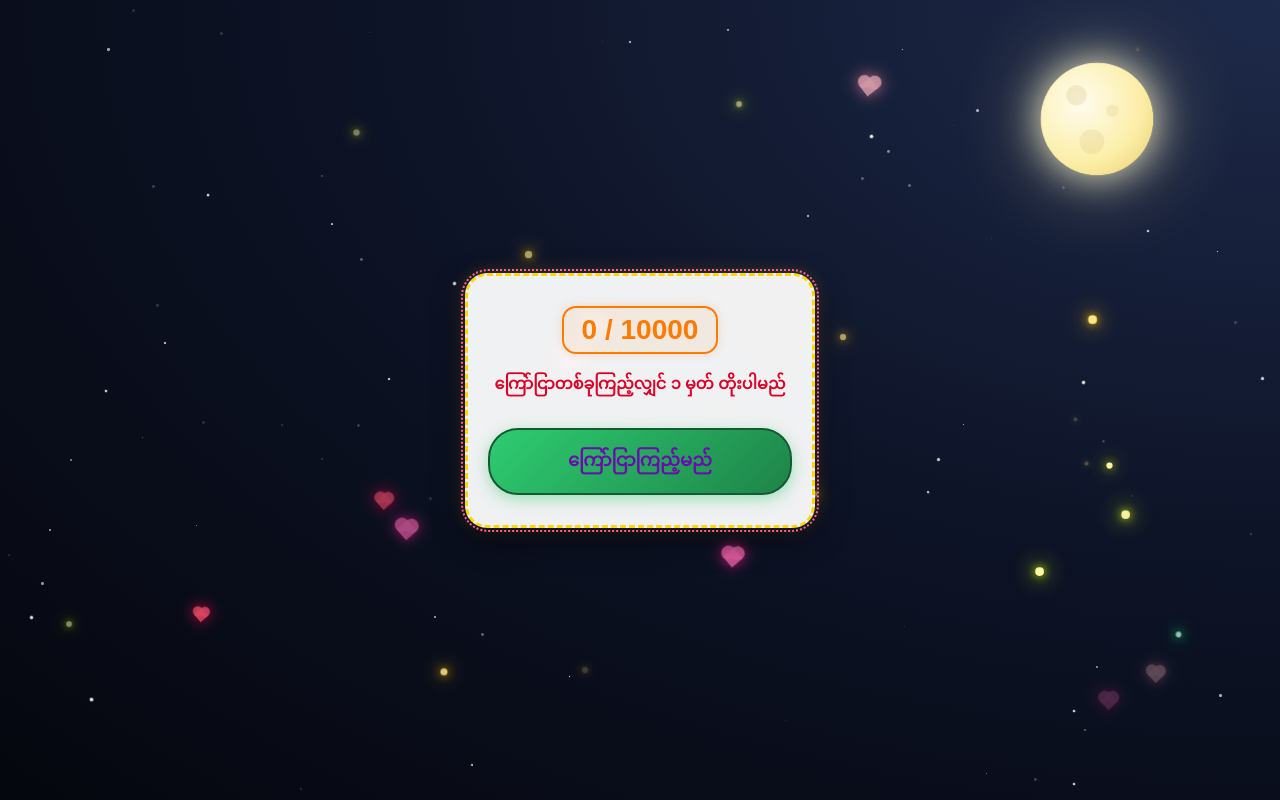
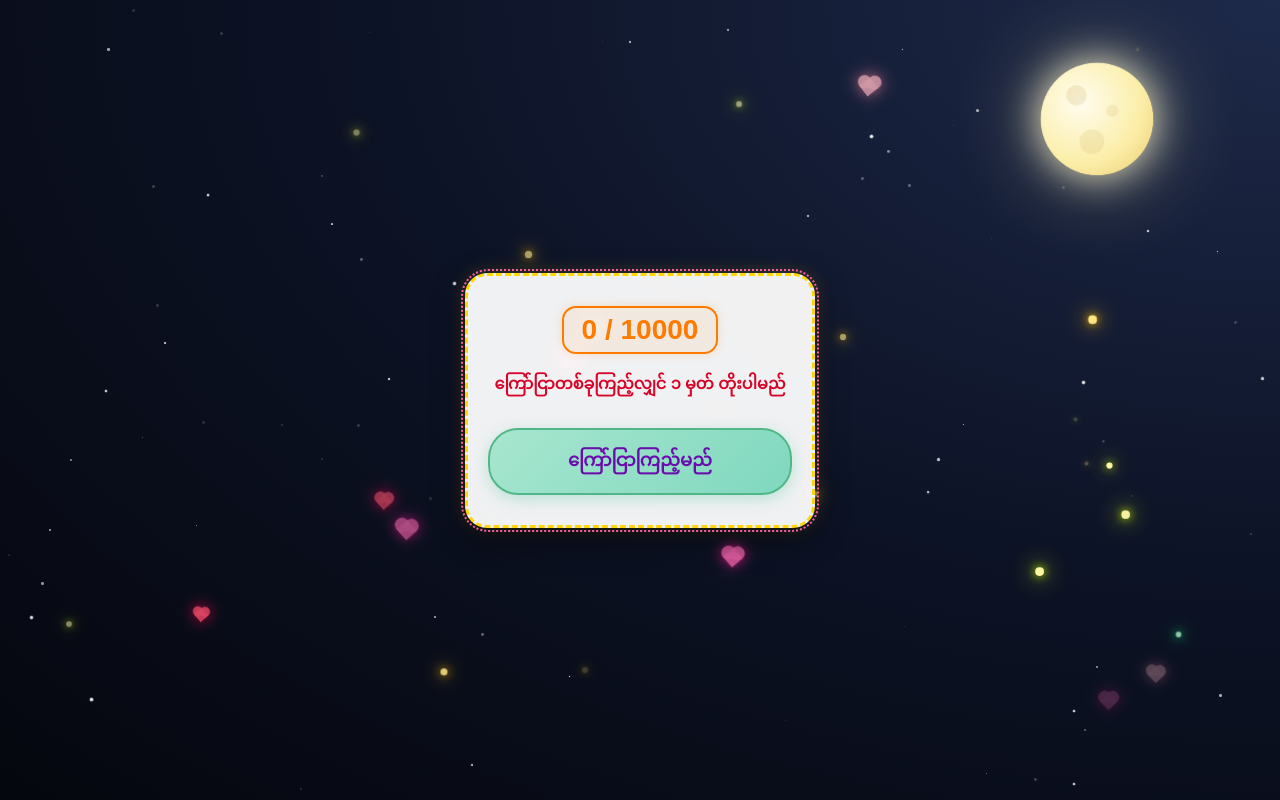
Before and after one commit to noenoe789/Lucky7, a plain HTML site: page index.html in a window 1280 px wide. Drawn offline with Linux system fonts and the light colour scheme.

Commit message:
Update button styles and colors in index.html

```diff
--- a/index.html
+++ b/index.html
@@ -198,19 +198,19 @@
             margin-bottom: 25px;
         }
 
-        /* အစိမ်းရောင် ခလုတ် နှင့် ခရမ်းရောင် စာသား */
+        /* အစိမ်းရောင်ဖျော့ ခလုတ် နှင့် ခရမ်းရောင် စာသား */
         .btn {
-            background: linear-gradient(135deg, #2ecc71, #1e8449);
+            background: linear-gradient(135deg, #a8e6cf, #7fd8be);
             color: #6a0dad;
             font-weight: bold;
-            border: 2px solid #145a32;
+            border: 2px solid #52b788;
             padding: 12px 25px;
             font-size: 18px;
             border-radius: 30px;
             cursor: pointer;
             width: 100%;
             transition: 0.3s;
-            box-shadow: 0 4px 15px rgba(46, 204, 113, 0.45);
+            box-shadow: 0 4px 15px rgba(127, 216, 190, 0.5);
         }
 
         .btn:disabled {
@@ -243,7 +243,7 @@
 
         .spinner {
             border: 5px solid #f3f3f3;
-            border-top: 5px solid #2ecc71;
+            border-top: 5px solid #7fd8be;
             border-radius: 50%;
             width: 50px;
             height: 50px;
```
